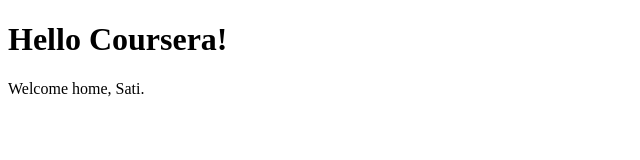
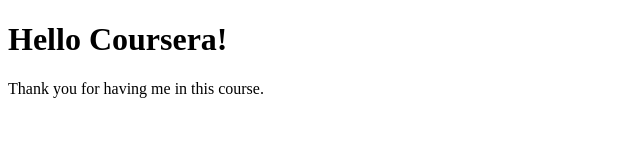
Before and after one commit to satioa/coursera-web1, a plain HTML site: page index.html in a window 1280 px wide. Shown: the whole page, without its empty margins (0-640 px from the left). Drawn offline with Linux system fonts and the light colour scheme.

Commit message:
New version of web file.

```diff
--- a/index.html
+++ b/index.html
@@ -6,6 +6,6 @@
   </head>
   <body>
       <h1>Hello Coursera!</h1>
-      <p>Welcome home, Sati.</p>
+      <p>Thank you for having me in this course.</p>
   </body>
 </html>
```
